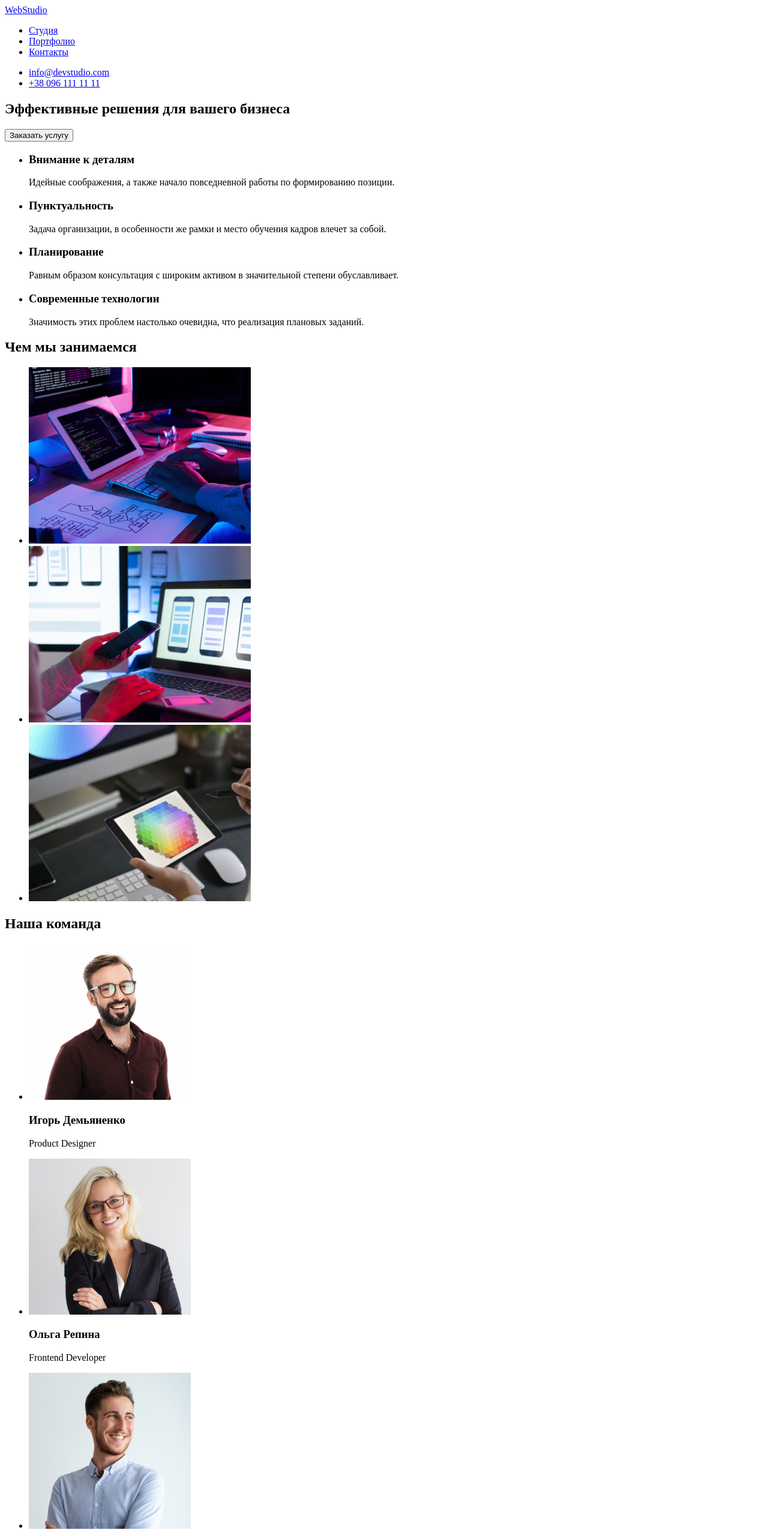
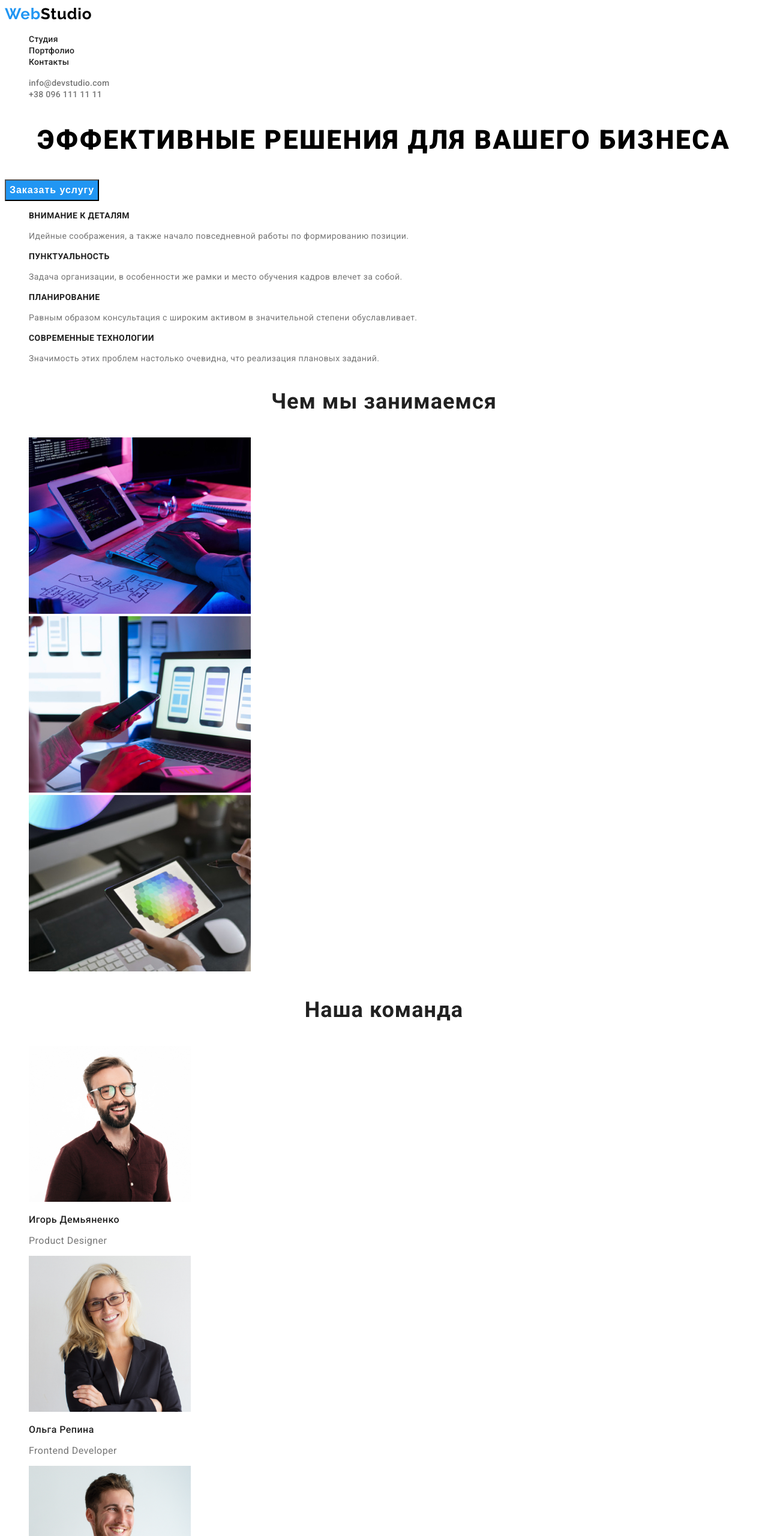
Before and after one commit to VasylKondruk/goit-markup-hw-02, a plain HTML site: page index.html in a window 1280 px wide. Shown: the top 2560 px of the page at 60% size. Drawn offline with Linux system fonts and the light colour scheme.

Commit message:
Добавил класи и стили к index.html

```diff
--- a/css/style.css
+++ b/css/style.css
@@ -0,0 +1,188 @@
+:root {
+  --main-font: "Roboto", sans-serif;
+  --logo-font: "Raleway", sans-serif;
+  --accent-color: #2196f3;
+  --main-color: #757575;
+  --title-color: #212121;
+  --hero-title-color: #ffffff;
+  --first-logo-color: #000000;
+  --secondary-logo-color: #ffffff;
+  --footer-addr-color: #ffffff;
+  --footer-contact-color: rgba(255, 255, 255, 0.6);
+  --footer-background-color: #2f303a;
+}
+
+/* ========== GENERAL STYLES ========== */
+body {
+  font-family: var(--main-font);
+}
+a {
+  text-decoration: none;
+}
+
+ul {
+  list-style: none;
+}
+
+address {
+  font-style: normal;
+}
+
+.section-title {
+  font-weight: 700;
+  font-size: 36px;
+  line-height: 1.667;
+  text-align: center;
+  letter-spacing: 0.03em;
+  color: var(--title-color);
+}
+
+/* ========== HEADER ========== */
+.logo {
+  font-family: var(--logo-font);
+  font-weight: 700;
+  font-size: 26px;
+  line-height: 1.192;
+  letter-spacing: 0.03em;
+  color: var(--first-logo-color);
+}
+
+.logo .logo-color {
+  color: var(--accent-color);
+}
+
+.navigation-list-link {
+  font-weight: 500;
+  font-size: 14px;
+  line-height: 1.143;
+  letter-spacing: 0.02em;
+  color: var(--title-color);
+}
+
+.navigation-list-link:hover,
+.navigation-list-link:focus {
+  color: var(--accent-color);
+}
+
+.contact-list-link {
+  font-weight: 500;
+  font-size: 14px;
+  line-height: 1.143;
+  letter-spacing: 0.02em;
+  color: var(--main-color);
+}
+
+.contact-list-link:hover,
+.contact-list-link:focus {
+  color: var(--accent-color);
+}
+
+/* ========== HERO ========== */
+.hero-title {
+  font-weight: 900;
+  font-size: 44px;
+  line-height: 1.364;
+  text-align: center;
+  letter-spacing: 0.06em;
+  text-transform: uppercase;
+  /* color: var(--hero-title-color); */
+}
+
+.hero-button {
+  font-weight: 700;
+  font-size: 16px;
+  line-height: 1.875;
+  /* display: flex;
+  align-items: center;
+  text-align: center; */
+  letter-spacing: 0.06em;
+  color: var(--hero-title-color);
+  background-color: var(--accent-color);
+}
+
+/* ========== FEATURES ========== */
+.visually-hidden {
+  position: absolute;
+  width: 1px;
+  height: 1px;
+  margin: -1px;
+  border: 0;
+  padding: 0;
+
+  white-space: nowrap;
+  clip-path: inset(100%);
+  clip: rect(0 0 0 0);
+  overflow: hidden;
+}
+.features-title {
+  font-weight: 700;
+  font-size: 14px;
+  line-height: 1.143;
+  letter-spacing: 0.03em;
+  text-transform: uppercase;
+  color: var(--title-color);
+}
+.features-desc {
+  font-weight: normal;
+  font-size: 14px;
+  line-height: 1.715;
+  letter-spacing: 0.03em;
+  color: var(--main-color);
+}
+
+/* ========== DEVELOPMENT ========== */
+
+.development-img {
+  width: 370px;
+  height: 294px;
+}
+
+/* ========== TEAM ========== */
+.team-list-img {
+  width: 270px;
+  height: 260px;
+}
+
+.team-list-title {
+  font-weight: 500;
+  font-size: 16px;
+  line-height: 1.188;
+  /* text-align: center; */
+  letter-spacing: 0.03em;
+  color: var(--title-color);
+}
+
+.team-list-desc {
+  font-weight: 400;
+  font-size: 16px;
+  line-height: 1.188;
+  /* text-align: center; */
+  letter-spacing: 0.03em;
+  color: var(--main-color);
+}
+
+/* ========== FOOTER ========== */
+.logo .logo-color-footer {
+  color: var(--secondary-logo-color);
+}
+
+.footer-contact-link {
+  font-weight: 400;
+  font-size: 14px;
+  line-height: 1.714;
+  letter-spacing: 0.03em;
+  color: var(--footer-contact-color);
+}
+
+.footer-contact-link.addr {
+  color: var(--footer-addr-color);
+}
+
+.footer {
+  background-color: var(--footer-background-color);
+}
+
+.footer-contact-link:hover,
+.footer-contact-link:focus {
+  color: var(--accent-color);
+}
--- a/index.html
+++ b/index.html
@@ -5,74 +5,73 @@
   <meta charset="UTF-8" />
   <meta name="viewport" content="width=device-width, initial-scale=1.0" />
   <title>WebStudio</title>
-  <link rel="preconnect" href="https://fonts.gstatic.com" />
-  <link
-    href="https://fonts.googleapis.com/css2?family=Raleway:ital,wght@1,700&family=Roboto:wght@400;500;700;900&display=swap"
-    rel="stylesheet" />
-  <link rel="stylesheet" href="css/style.css" />
+  <link rel="preconnect" href="https://fonts.gstatic.com">
+  <link href="https://fonts.googleapis.com/css2?family=Raleway:wght@700&family=Roboto:wght@400;500;700;900&display=swap"
+    rel="stylesheet">
+  <link rel="stylesheet" href="./css/style.css">
 </head>
 
 <body>
   <!-- Шапка -->
-  <header>
-    <nav>
-      <a href="./index.html">WebStudio</a>
-      <ul>
-        <li>
-          <a href="#">Студия</a>
+  <header class="header">
+    <nav class="navigation">
+      <a class="logo" href="./index.html"><span class="logo-color">Web</span>Studio</a>
+      <ul class="navigation-list">
+        <li navigation-list-item>
+          <a class="navigation-list-link" href="#">Студия</a>
         </li>
         <li>
-          <a href="portfolio.html">Портфолио</a>
+          <a class="navigation-list-link" href="portfolio.html">Портфолио</a>
         </li>
         <li>
-          <a href="#">Контакты</a>
+          <a class="navigation-list-link" href="#">Контакты</a>
         </li>
       </ul>
     </nav>
-    <ul>
-      <li>
-        <a href="mailto:info@devstudio.com">info@devstudio.com</a>
+    <ul class="contact-list">
+      <li class="contact-list-item">
+        <a class="contact-list-link" href="mailto:info@devstudio.com">info@devstudio.com</a>
       </li>
       <li>
-        <a href="tel:+380961111111">+38 096 111 11 11</a>
+        <a class="contact-list-link" href="tel:+380961111111">+38 096 111 11 11</a>
       </li>
     </ul>
   </header>
   <main>
     <!-- Герой -->
-    <section>
-      <h1>Эффективные решения для вашего бизнеса</h1>
-      <button type="button">Заказать услугу</button>
+    <section class="hero">
+      <h1 class="hero-title">Эффективные решения для вашего бизнеса</h1>
+      <button class="hero-button" type="button">Заказать услугу</button>
     </section>
 
     <!-- Особенности -->
-    <section>
-      <!-- <h2>Особенности</h2> -->
-      <ul>
-        <li>
-          <h3>Внимание к деталям</h3>
-          <p>
+    <section class="features">
+      <h2 class="visually-hidden">Особенности</h2>
+      <ul class="features-list">
+        <li class="features-item">
+          <h3 class="features-title">Внимание к деталям</h3>
+          <p class="features-desc">
             Идейные соображения, а также начало повседневной работы по
             формированию позиции.
           </p>
         </li>
-        <li>
-          <h3>Пунктуальность</h3>
-          <p>
+        <li class="features-item">
+          <h3 class="features-title">Пунктуальность</h3>
+          <p class="features-desc">
             Задача организации, в особенности же рамки и место обучения кадров
             влечет за собой.
           </p>
         </li>
-        <li>
-          <h3>Планирование</h3>
-          <p>
+        <li class="features-item">
+          <h3 class="features-title">Планирование</h3>
+          <p class="features-desc">
             Равным образом консультация с широким активом в значительной
             степени обуславливает.
           </p>
         </li>
-        <li>
-          <h3>Современные технологии</h3>
-          <p>
+        <li class="features-item">
+          <h3 class="features-title">Современные технологии</h3>
+          <p class="features-desc">
             Значимость этих проблем настолько очевидна, что реализация
             плановых заданий.
           </p>
@@ -81,62 +80,67 @@
     </section>
 
     <!-- Чем мы занимаемся -->
-    <section>
-      <h2>Чем мы занимаемся</h2>
-      <ul>
-        <li>
-          <img src="./images/box-1.jpg" alt="верстальщик" width="370" height="294" />
+    <section class="development">
+      <h2 class="section-title">Чем мы занимаемся</h2>
+      <ul class="development-list">
+        <li class="development-item">
+          <img class="development-img" src="./images/box-1.jpg" alt="Десктопные приложения" />
         </li>
-        <li>
-          <img src="./images/box-2.jpg" alt="адаптивная верстка" width="370" height="294" />
+        <li class="development-item">
+          <img class="development-img" src="./images/box-2.jpg" alt="Мобильные приложения" />
         </li>
-        <li>
-          <img src="./images/box-3.jpg" alt="графика" width="370" height="294" />
+        <li class="development-item">
+          <img class="development-img" src="./images/box-3.jpg" alt="Дизайнерские решения" />
         </li>
       </ul>
     </section>
 
     <!-- Наша команда -->
-    <section>
-      <h2>Наша команда</h2>
-      <ul>
-        <li>
-          <img src="./images/team-1.jpg" alt="фото Игорь Демьяненко" width="270" height="260" />
-          <h3>Игорь Демьяненко</h3>
-          <p>Product Designer</p>
+    <section class="team">
+      <h2 class="section-title">Наша команда</h2>
+      <ul class="team-list">
+        <li class="team-list-item">
+          <img class="team-list-img" src="./images/team-1.jpg" alt="фото Игорь Демьяненко" />
+          <h3 class="team-list-title">Игорь Демьяненко</h3>
+          <p class="team-list-desc">Product Designer</p>
         </li>
-        <li>
-          <img src="./images/team-2.jpg" alt="фото Ольга Репина" width="270" height="260" />
-          <h3>Ольга Репина</h3>
-          <p>Frontend Developer</p>
+        <li class="team-list-item">
+          <img class="team-list-img" src="./images/team-2.jpg" alt="фото Ольга Репина" />
+          <h3 class="team-list-title">Ольга Репина</h3>
+          <p class="team-list-desc">Frontend Developer</p>
         </li>
-        <li>
-          <img src="./images/team-3.jpg" alt="фото Николай Тарасов" width="270" height="260" />
-          <h3>Николай Тарасов</h3>
-          <p>Marketing</p>
+        <li class="team-list-item">
+          <img class="team-list-img" src="./images/team-3.jpg" alt="фото Николай Тарасов" />
+          <h3 class="team-list-title">Николай Тарасов</h3>
+          <p class="team-list-desc">Marketing</p>
         </li>
-        <li>
-          <img src="./images/team-4.jpg" alt="фото Михаил Ермаков" width="270" height="260" />
-          <h3>Михаил Ермаков</h3>
-          <p>UI Designer</p>
+        <li class="team-list-item">
+          <img class="team-list-img" src="./images/team-4.jpg" alt="фото Михаил Ермаков" />
+          <h3 class="team-list-title">Михаил Ермаков</h3>
+          <p class="team-list-desc">UI Designer</p>
         </li>
       </ul>
     </section>
   </main>
   <!-- Футер -->
-  <footer>
-    <a href="./index.html">WebStudio</a>
+  <footer class="footer">
+    <a class="logo" href="./index.html">
+      <span class="logo-color">Web</span>
+      <span class="logo-color-footer">Studio</span>
+    </a>
     <address>
-      <ul>
-        <li>
-          <a href="https://goo.gl/maps/dvo8h2LJfjRiSJft5" target="_blank">г. Киев, пр-т Леси Украинки, 26</a>
+      <ul class="footer-contact">
+        <li class="footer-contact-list">
+          <a class="footer-contact-link addr" href="https://goo.gl/maps/dvo8h2LJfjRiSJft5" target="_blank">г. Киев, пр-т
+            Леси
+            Украинки, 26</a>
         </li>
-        <li>
-          <a href="mailto:info@example.com">info@example.com</a>
+        <li class="footer-contact-list">
+          <a class="footer-contact-link" href="mailto:info@example.com">info@example.com</a>
         </li>
 
-        <li>
-          <a href="tel:+380991111111">+38 099 111 11 11</a>
+        <li class="footer-contact-list">
+          <a class="footer-contact-link" href="tel:+380991111111">+38 099 111 11 11</a>
         </li>
       </ul>
     </address>
```
Also changed, not shown: portfolio.html (+4 -1 lines).
